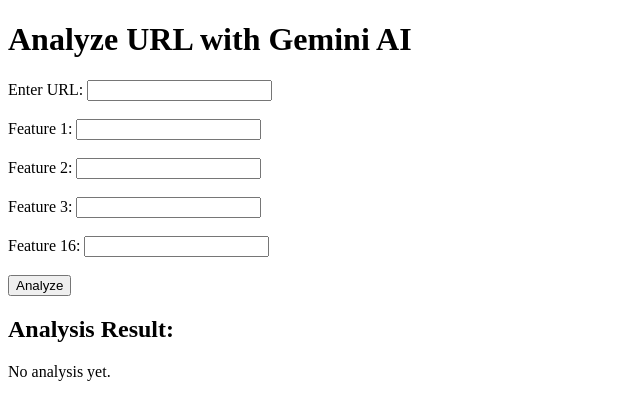
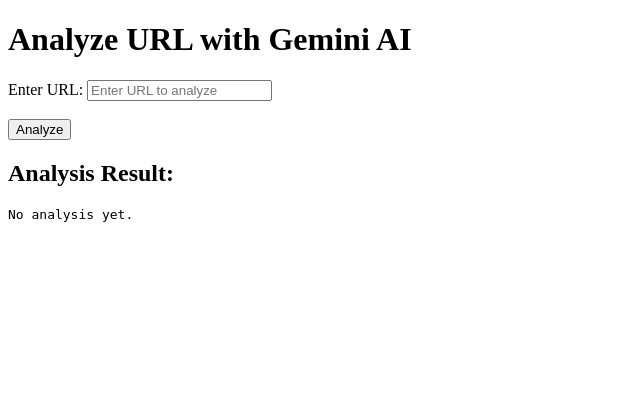
Before and after one commit to shriprad/phishingwebsite, a Flask app: template templates/index.html in a window 1280 px wide. Shown: the top 420 px of the page, without its empty margins (0-640 px from the left). Run offline with Flask 2, Linux system fonts and the light colour scheme; the template is opened without the code that fills it, so the values that code supplies are empty.

Commit message:
Update index.html

```diff
--- a/templates/index.html
+++ b/templates/index.html
@@ -10,43 +10,33 @@
     <h1>Analyze URL with Gemini AI</h1>
     <form id="analyze-form">
         <label for="url">Enter URL:</label>
-        <input type="text" id="url" name="url" required><br><br>
-
-        <!-- Fields for the 16 Features -->
-        <label for="feature1">Feature 1:</label>
-        <input type="text" id="feature1" name="feature1" required><br><br>
-
-        <label for="feature2">Feature 2:</label>
-        <input type="text" id="feature2" name="feature2" required><br><br>
-
-        <label for="feature3">Feature 3:</label>
-        <input type="text" id="feature3" name="feature3" required><br><br>
-
-        <!-- Repeat for all other features -->
-
-        <label for="feature16">Feature 16:</label>
-        <input type="text" id="feature16" name="feature16" required><br><br>
+        <input type="text" id="url" name="url" placeholder="Enter URL to analyze" required><br><br>
 
         <button type="submit">Analyze</button>
     </form>
 
     <h2>Analysis Result:</h2>
-    <p id="result">No analysis yet.</p>
+    <pre id="result">No analysis yet.</pre>
 
     <script>
         $(document).ready(function() {
             $('#analyze-form').on('submit', function(e) {
                 e.preventDefault();
 
-                // Gather all form data
-                const formData = $(this).serialize();
+                // Get the URL entered by the user
+                const url = $('#url').val();
+
+                // Prepare the data for sending as JSON
+                const data = JSON.stringify({ "url": url });
 
                 $.ajax({
                     url: '/analyze',
                     type: 'POST',
-                    data: formData,
+                    contentType: 'application/json',
+                    data: data,
                     success: function(response) {
-                        $('#result').text(response.result);
+                        // Display the analysis result as JSON
+                        $('#result').text(JSON.stringify(response, null, 2));
                     },
                     error: function() {
                         $('#result').text('An error occurred during the analysis.');
```
